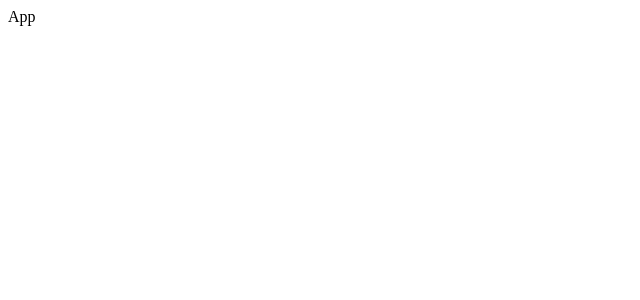
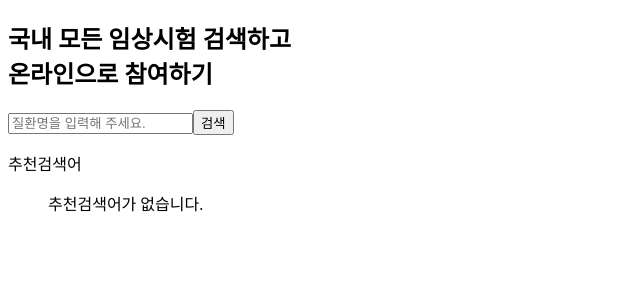
Before and after one commit to lyeejj/wanted-pre-onboarding-w3, a React (Create React App) app: page / in a window 1280 px wide. Shown: the top 300 px of the page, without its empty margins (0-640 px from the left). Built offline with nearby package versions, Linux system fonts and the light colour scheme.

Commit message:
feat: SearchPage 생성 및 정의

```diff
--- a/src/App.tsx
+++ b/src/App.tsx
@@ -1,5 +1,5 @@
-import React from 'react';
+import SearchPage from './pages/SearchPage';
 function App() {
-	return <>App</>;
+	return <SearchPage />;
 }
 export default App;
--- /dev/null
+++ b/src/pages/SearchPage.tsx
@@ -0,0 +1,14 @@
+import SearchInput from '../components/SearchInput';
+
+function SearchPage() {
+	return (
+		<>
+			<h2>
+				국내 모든 임상시험 검색하고
+				<br /> 온라인으로 참여하기
+			</h2>
+			<SearchInput />
+		</>
+	);
+}
+export default SearchPage;
```
